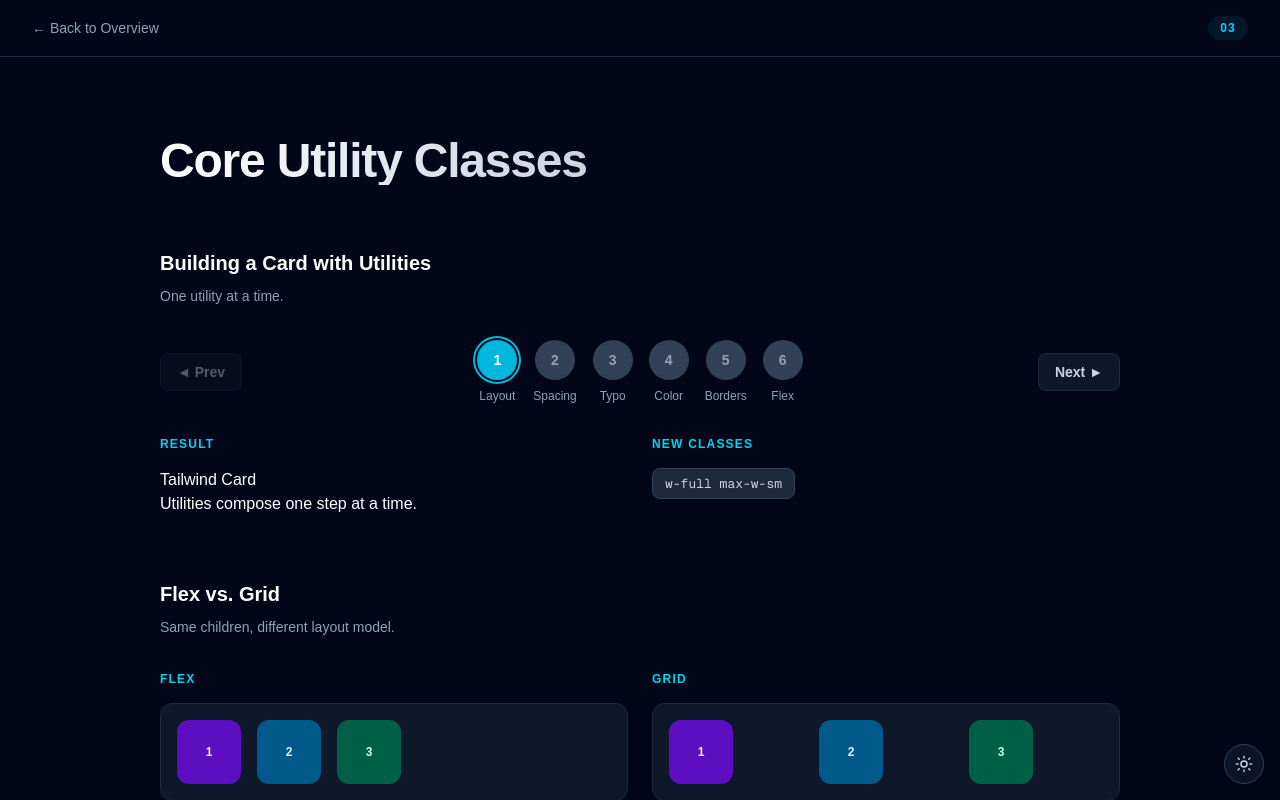
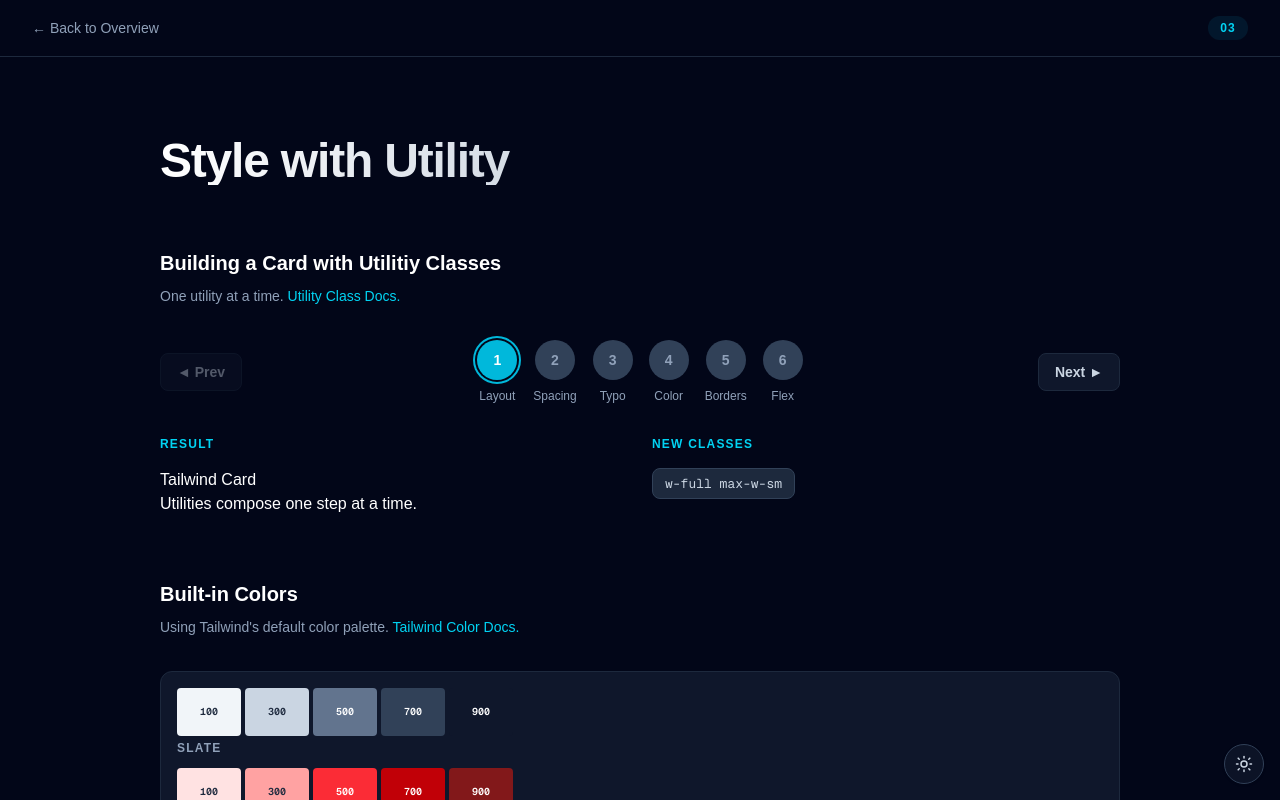
Before and after one commit to NLeebs/tailwind-perfect-copilot, a Next.js app: page /utility-classes in a window 1280 px wide. Shown: the top 800 px of the page. Built offline with nearby package versions, Linux system fonts and the light colour scheme.

Commit message:
feat(quick-260508-q01-02): wire ColorPalette into Built-in Colors section of Slide 3
- Import ColorPalette from @/components/ColorPalette
- Render inside Built-in Colors section with mt-8 3xl:mt-12 wrapper
- page.tsx remains an RSC (no use client added)

```diff
--- a/src/app/utility-classes/page.tsx
+++ b/src/app/utility-classes/page.tsx
@@ -1,17 +1,26 @@
 import SlideLayout from "@/components/SlideLayout";
 import CardBuilder from "@/components/CardBuilder";
+import ColorPalette from "@/components/ColorPalette";
 import FlexGridComparison from "@/components/FlexGridComparison";
+import Link from "next/link";
 
 export default function UtilityClasses() {
   return (
-    <SlideLayout number="03" title="Core Utility Classes">
+    <SlideLayout number="03" title="Style with Utility">
       {/* Demo 1 — Card Builder */}
       <section>
         <h2 className="text-xl font-semibold text-slate-900 dark:text-white 3xl:text-3xl">
-          Building a Card with Utilities
+          Building a Card with Utilitiy Classes
         </h2>
         <p className="mt-2 text-sm leading-relaxed text-slate-600 dark:text-slate-400 3xl:text-xl 3xl:mt-4">
-          One utility at a time.
+          One utility at a time.{" "}
+          <Link
+            href="https://tailwindcss.com/docs/styling-with-utility-classes"
+            className="text-cyan-600 dark:text-cyan-400 hover:underline"
+            target="_blank"
+          >
+            Utility Class Docs.
+          </Link>
         </p>
         <div className="mt-8 3xl:mt-12">
           <CardBuilder />
@@ -21,7 +30,29 @@ export default function UtilityClasses() {
       {/* Spacer between sections */}
       <div className="mt-16 3xl:mt-24" />
 
-      {/* Demo 2 — Flex vs. Grid */}
+      {/* Demo 2 — Tailwind Colors */}
+      <section>
+        <h2 className="text-xl font-semibold text-slate-900 dark:text-white 3xl:text-3xl">
+          Built-in Colors
+        </h2>
+        <p className="mt-2 text-sm leading-relaxed text-slate-600 dark:text-slate-400 3xl:text-xl 3xl:mt-4">
+          Using Tailwind&apos;s default color palette.{" "}
+          <Link
+            href="https://tailwindcss.com/docs/colors"
+            className="text-cyan-600 dark:text-cyan-400 hover:underline"
+            target="_blank"
+          >
+            Tailwind Color Docs.
+          </Link>
+        </p>
+        <div className="mt-8 3xl:mt-12">
+          <ColorPalette />
+        </div>
+      </section>
+
+      <div className="mt-16 3xl:mt-24" />
+
+      {/* Demo 3 — Flex vs. Grid */}
       <section>
         <h2 className="text-xl font-semibold text-slate-900 dark:text-white 3xl:text-3xl">
           Flex vs. Grid
```
